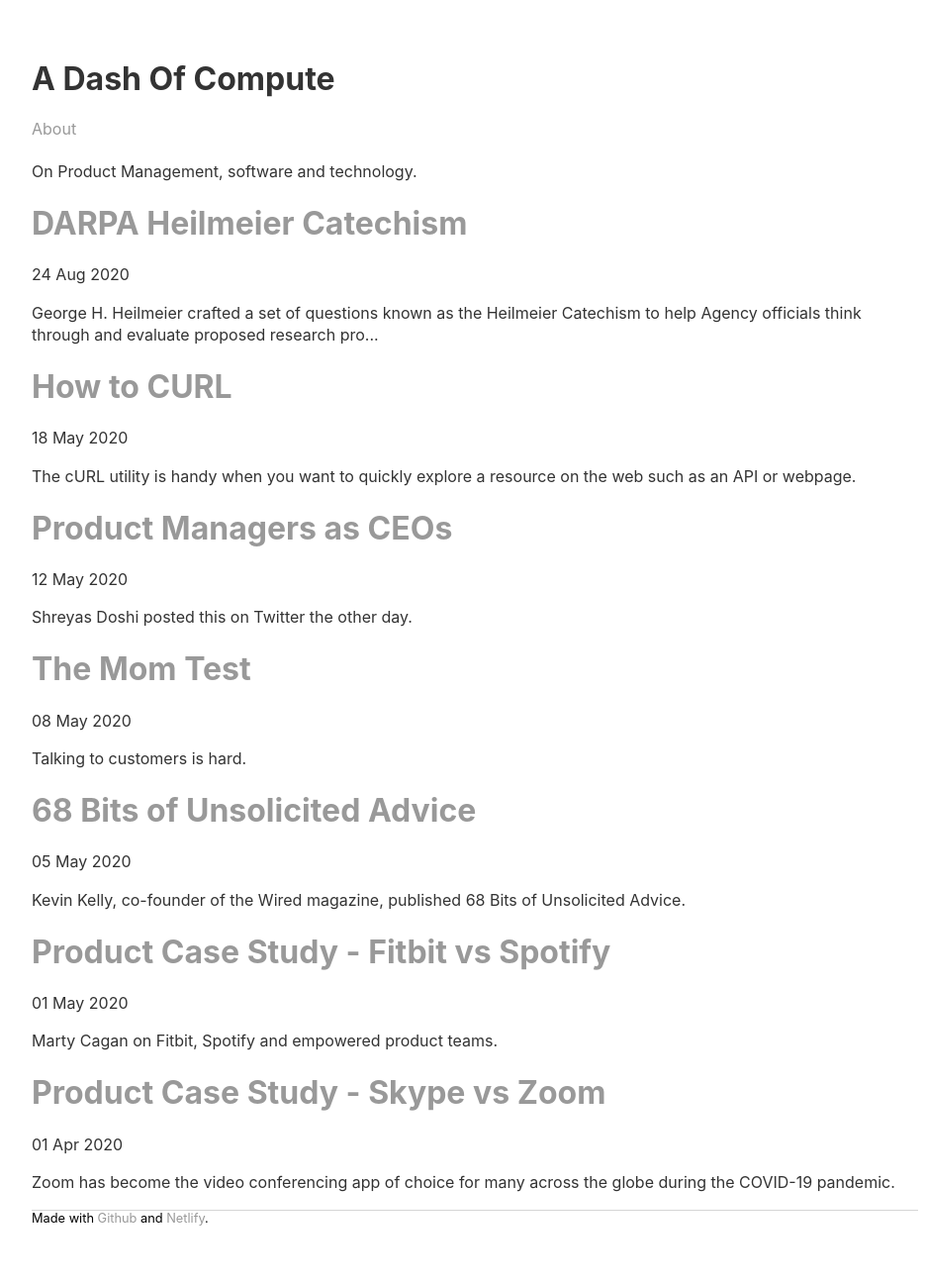
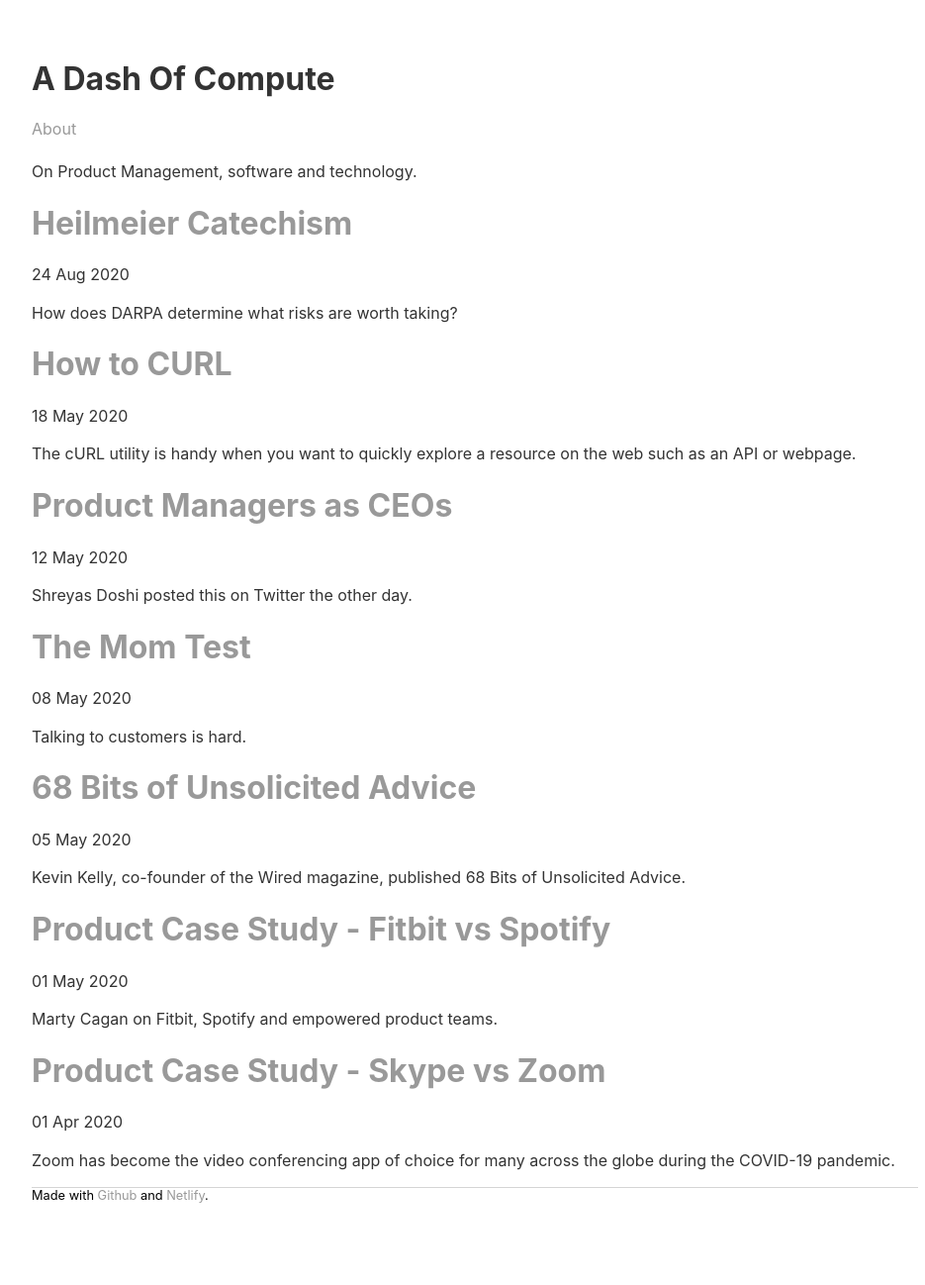
Before and after one commit to sautee/sautee.github.io, a Jekyll site: the page built from pages/index.md, in a window 1280 px wide. Shown: the whole page at 99% size, without its empty margins (160-1095 px from the left). Built offline with Jekyll 4.4.1, drawn with Linux system fonts in a browser that asks for light colours; after the commit the page ends 1275 px from its top, so only the background shows below that.

Commit message:
Update 2020-08-24-the-heilmeier-catechism.md

```diff
--- a/_posts/2020-08-24-the-heilmeier-catechism.md
+++ b/_posts/2020-08-24-the-heilmeier-catechism.md
@@ -1,7 +1,7 @@
 ---
 layout: post
-title: "DARPA Heilmeier Catechism"
-excerpt: "George H. Heilmeier crafted a set of questions known as the Heilmeier Catechism to help Agency officials think through and evaluate proposed research programs."
+title: "Heilmeier Catechism"
+excerpt: "How does DARPA determine what risks are worth taking? "
 date: 2020-08-24
 ---
 
```
